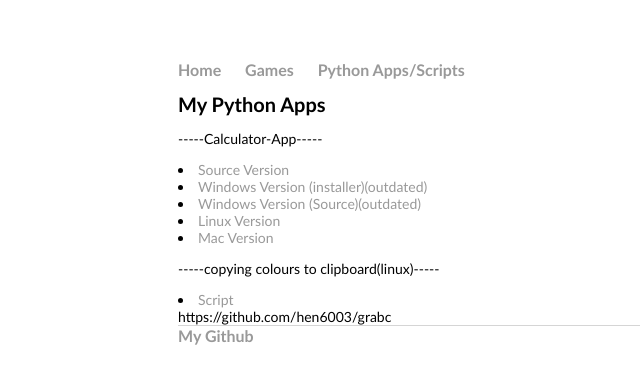
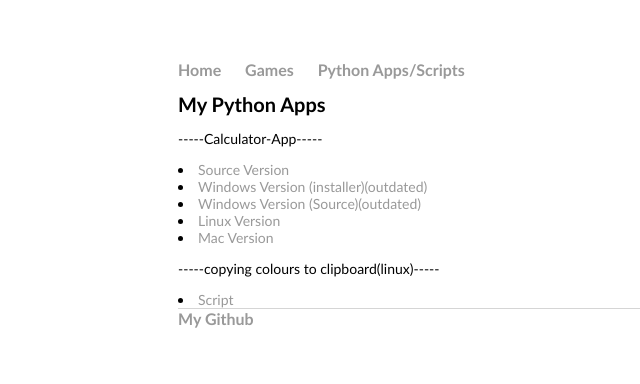
Before and after one commit to hen6003/hen6003.github.io, a Jekyll site: the page built from python/index.html, in a window 1280 px wide. Shown: the top 384 px of the page, without its empty margins (14-654 px from the left). Built offline with Jekyll 4.4.1, drawn with Linux system fonts in a browser that asks for light colours; some of the changed lines change nothing that is shown.

Commit message:
Update index.html

```diff
--- a/python/index.html
+++ b/python/index.html
@@ -14,4 +14,3 @@ title: Python apps/scripts
 	<li><a href="https://github.com/hen6003/grabc">Script</a></li>
 
 </div><!-- /.blurb -->
-https://github.com/hen6003/grabc
```
